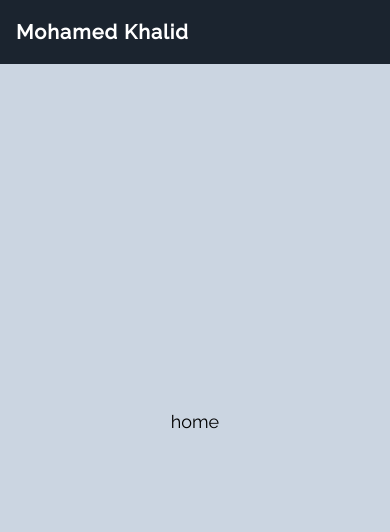
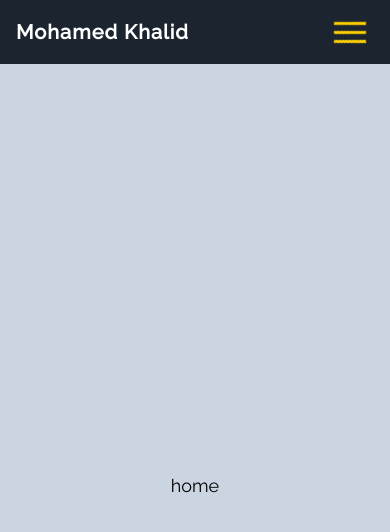
Before and after one commit to mohamedtsx/Nextfolio, a Next.js app: page / in a window 390 px wide. Shown: the top 532 px of the page. Built offline with nearby package versions, Linux system fonts and the light colour scheme.

Commit message:
add drop menu button

```diff
--- /dev/null
+++ b/components/drop/drop.component.tsx
@@ -0,0 +1,31 @@
+import { useState } from "react";
+
+const Drop = () => {
+
+    const [active, setActive] = useState(false);
+    const [open, setOpen] = useState(false);
+
+    if(typeof window !== "undefined") {
+        window.onscroll = () => {
+            let scrolledTop = window.pageYOffset;
+            if(scrolledTop <= 64) {
+                setActive(true);
+            } else {
+                setActive(false);
+            }
+        }
+    }
+
+
+    return(
+        <div onClick={() => setOpen(!open)} className={`${active? 'rounded-tl-none': ' animate-drop'}  transition-[border-radius] duration-500 ease-in-out rotate-45 fixed right-4 rounded-full  bg-darkblue-0 cursor-pointer`}>
+            <div className=" -rotate-45 flex flex-col justify-center items-center sm:hidden w-12 h-12  p-1  overflow-hidden">
+                <span className="block my-[3px] w-8 h-[3px] bg-gold"/>
+                <span className="block my-[3px] w-8 h-[3px] bg-gold"/>
+                <span className="block my-[3px] w-8 h-[3px] bg-gold"/>
+            </div>
+        </div>
+    )
+}
+
+export default Drop;
--- a/components/header/header.component.tsx
+++ b/components/header/header.component.tsx
@@ -2,6 +2,7 @@ import Image from "next/image";
 import Link from "next/link";
 import Logo from "@/static/my-logo-transparentbg.png"
 import { useState } from "react";
+import Drop from "../drop/drop.component";
 
 const Header = () => {
     const [scrollToDown, setScrollToDown] = useState(false);
@@ -20,9 +21,8 @@ const Header = () => {
         }
     }
 
-
     return(
-        <header className={`${scrollToDown ? 'sm:-translate-y-16': ''} transition bg-darkblue-0 select-none fixed h-16 w-full`}>
+        <header className={`${scrollToDown ? 'sm:-translate-y-16': ''} transition bg-darkblue-0 select-none sm:fixed h-16 w-full`}>
             <div className="container max-w-7xl m-auto flex justify-between items-center h-full px-4  text-white">
                 <a href="/" className="text-xl tracking-wider flex justify-center items-center gap-1 pr-4 capitalize whitespace-nowrap">
                     <Image
@@ -41,7 +41,7 @@ const Header = () => {
                     <Link href="#contact">contact</Link>
                     <Link href="#" className="transition px-4 py-2 border border-green rounded-lg text-sm hover:bg-green hover:text-white focus:text-white hover:bg-opacity-20">resume</Link>
                 </nav>
-
+                <Drop />
             </div>
         </header>
     )
--- a/styles/globals.css
+++ b/styles/globals.css
@@ -13,8 +13,7 @@
   }
 
   nav a {
-      @apply hover:text-golden focus:text-golden transition
+      @apply hover:text-gold focus:text-gold transition
   }
 
-
 }
--- a/tailwind.config.js
+++ b/tailwind.config.js
@@ -10,16 +10,26 @@ module.exports = {
       width: {
         "min-75vw-400": "min(75vw, 400px)"
       },
+      keyframes: {
+        drop: {
+          "0%": { transform: "translateY(0) rotate(45deg)" },
+          "50%": { transform: "translateY(30px) rotate(45deg)" },
+          "100%": { transform: "translateY(10px) rotate(45deg)" }
+        }
+      },
+      animation: {
+        drop: "drop 300ms forwards"
+      },
       colors: {
         darkblue: {
           0: "#1b242f",
           1: "#252934"
         },
         pink: "#e31b6d",
-        golden: "#FFD100",
+        gold: "#FFD100",
         green: "#00FF00"
       }
-    },
+    }
   },
   plugins: [],
 }
```
